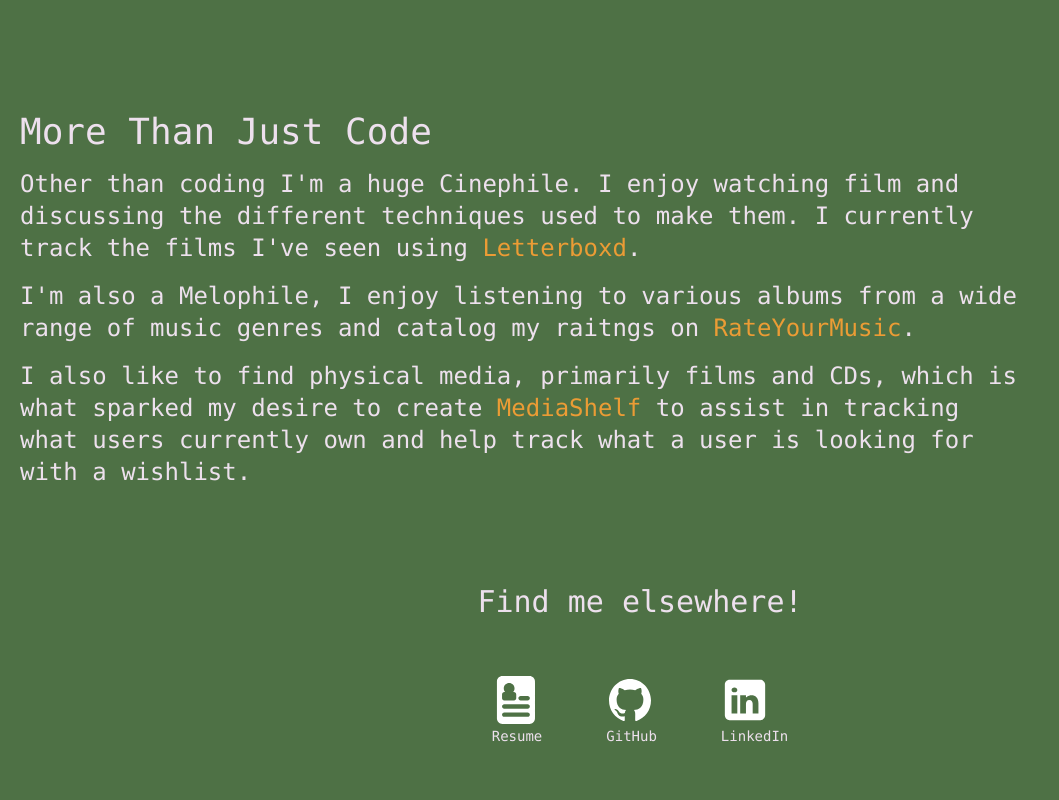
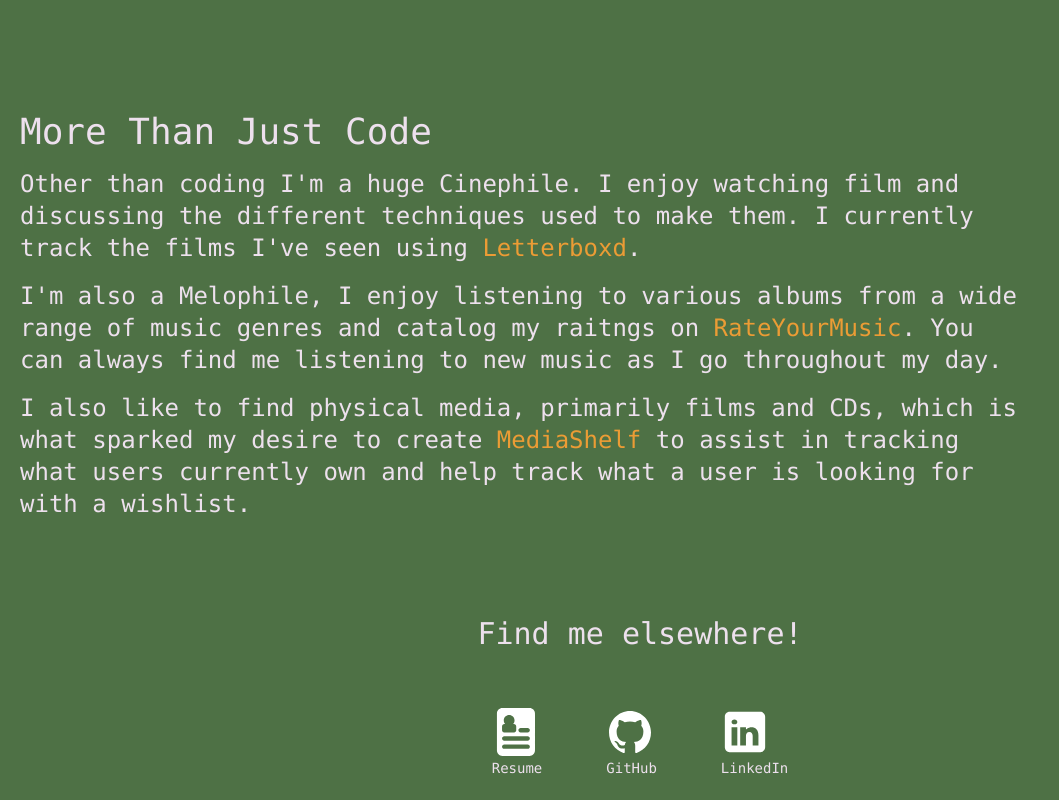
Before and after one commit to Lobbbey/portfolio, a Next.js app: page /aboutme in a window 1280 px wide. Shown: the part 984-1784 px from the top of the page, without its empty margins (0-1059 px from the left). Before the commit the page ends 1752 px from the top, so only its background shows below. Built offline with nearby package versions, Linux system fonts and the light colour scheme.

Commit message:
CHanged Project Name

```diff
--- a/src/app/aboutme/page.tsx
+++ b/src/app/aboutme/page.tsx
@@ -186,7 +186,8 @@
             >
               RateYourMusic
             </Link>
-            .
+            . You can always find me listening to new music as I go throughout
+            my day.
           </p>
           <p className="text-lg mt-4 md:text-xl lg:text-2xl max-w-[1000px] text-left">
             I also like to find physical media, primarily films and CDs, which
@@ -196,8 +197,8 @@
               className="hover:underline text-[#eb9c35] hover:animate-pulse"
             >
               MediaShelf
-            </Link>
-            {" "}to assist in tracking what users currently own and help track what a
+            </Link>{" "}
+            to assist in tracking what users currently own and help track what a
             user is looking for with a wishlist.
           </p>
         </div>
--- a/src/constants/projects.ts
+++ b/src/constants/projects.ts
@@ -79,7 +79,7 @@
     link: "https://github.com/Lobbbey/LiveCap",
   },
   {
-    name: "Project Salvage",
+    name: "Salvage Financial",
     duration: "February 2024 - May 2024",
     info: {
       description:
```
